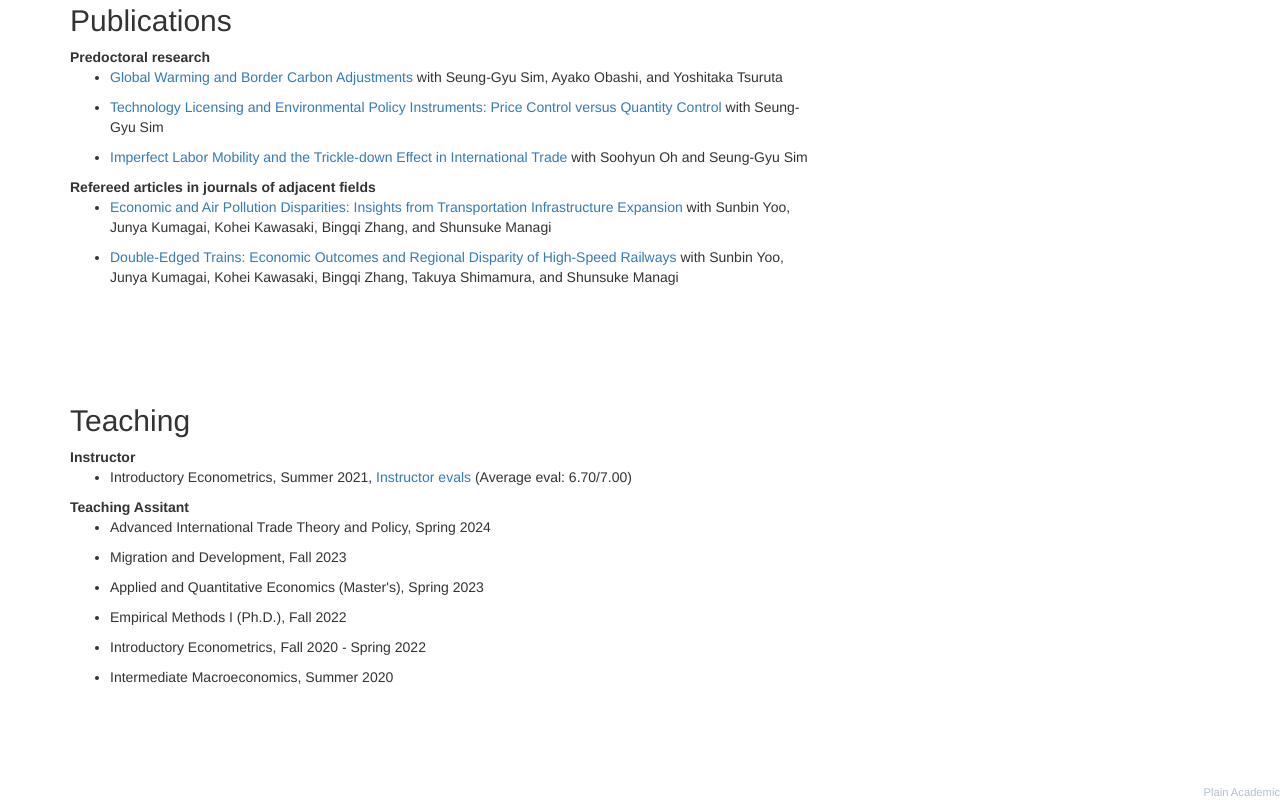
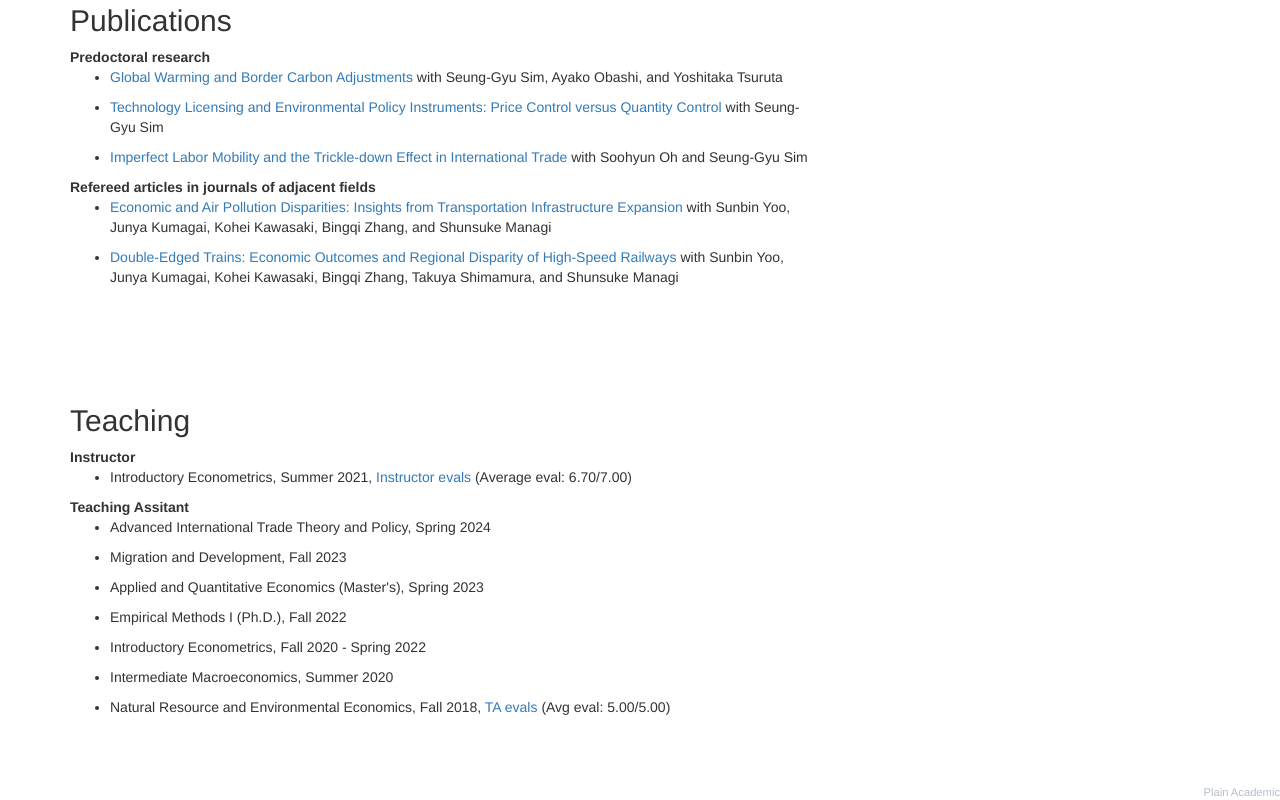
Before and after one commit to SungwanH/SungwanH.github.io, a plain HTML site: page index.html in a window 1280 px wide. Shown: the part 887-1687 px from the top of the page. Drawn offline with nearby package versions, Linux system fonts and the light colour scheme.

Commit message:
Update index.html

```diff
--- a/index.html
+++ b/index.html
@@ -149,8 +149,12 @@
                 <ul>
                 <li class="paper" words="add, your, keywords, here">Intermediate Macroeconomics, Summer 2020 </li>
                 </ul>
+	        <ul>
+                <li class="paper" words="add, your, keywords, here">Natural Resource and Environmental Economics, Fall 2018, <a href="https://www.dropbox.com/s/n4yp7mvg0fkolc4/5123485%28TA%29%E3%82%A2%E3%83%B3%E3%82%B1%E3%83%BC%E3%83%88.pdf?dl=0">TA evals </a>  (Avg eval: 5.00/5.00) </li>
+                </ul>
             </div>
         </div>
+
 
 
     </div>
```
